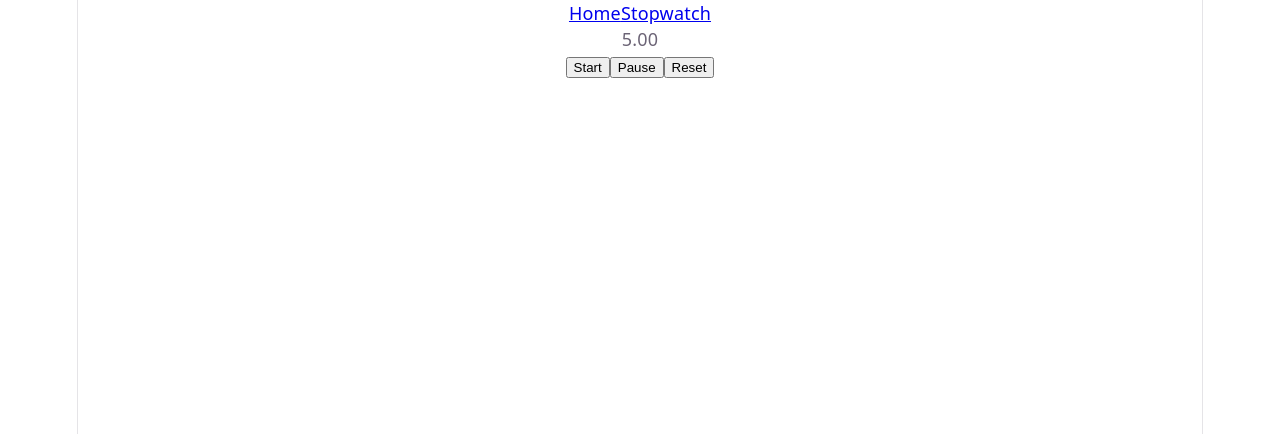
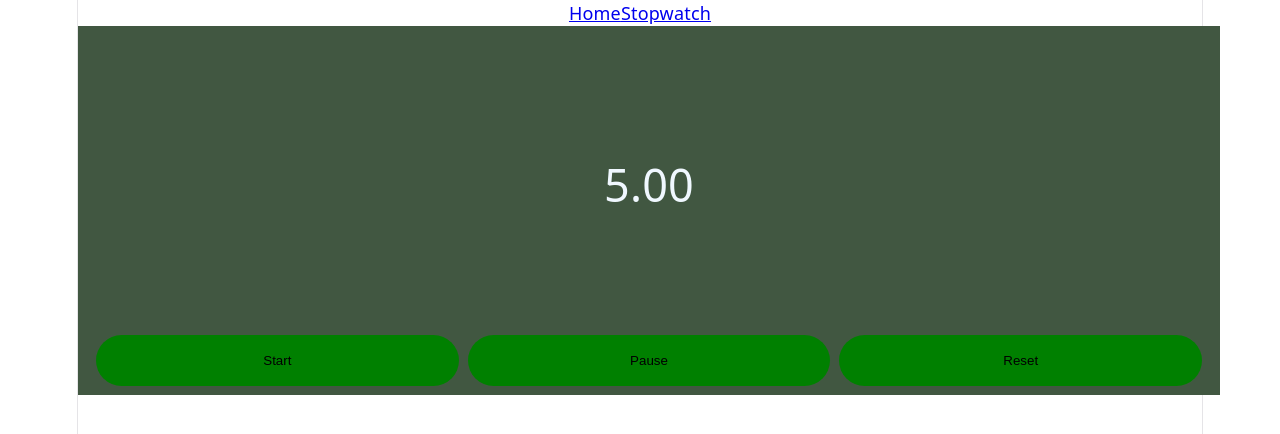
Before and after one commit to loafingbread/react-playground, a React (Vite) app: page /stopwatch in a window 1280 px wide. Shown: the top 434 px of the page. Built offline with nearby package versions, Linux system fonts and the light colour scheme.

Commit message:
style: add stopwatch layout

```diff
--- a/src/problems/Stopwatch/Clock.tsx
+++ b/src/problems/Stopwatch/Clock.tsx
@@ -1,7 +1,8 @@
 import React from "react";
+import styles from "./Stopwatch.module.css";
 
 function Clock(props: { time: number }) {
-  return <div>{props.time.toFixed(2)}</div>;
+  return <div className={`${styles.clock} ${styles.time}`}>{props.time.toFixed(2)}</div>;
 }
 
 export default Clock;
--- a/src/problems/Stopwatch/Controls.tsx
+++ b/src/problems/Stopwatch/Controls.tsx
@@ -1,4 +1,5 @@
 import React from "react";
+import styles from "./Stopwatch.module.css"
 
 function Controls(props: {
   onStart: () => void;
@@ -6,7 +7,7 @@ function Controls(props: {
   onReset: () => void;
 }) {
   return (
-    <div>
+    <div className={styles.controls}>
       <Button buttonText="Start" onClick={props.onStart} />
       <Button buttonText="Pause" onClick={props.onPause} />
       <Button buttonText="Reset" onClick={props.onReset} />
@@ -20,7 +21,7 @@ function Button(props: {
   onClick: () => void;
 }) {
   return (
-    <button type="button" onClick={() => props.onClick()}>
+    <button className={styles["controls-buttons"]} type="button" onClick={() => props.onClick()}>
       {props.buttonText}
     </button>
   );
--- /dev/null
+++ b/src/problems/Stopwatch/Stopwatch.module.css
@@ -0,0 +1,47 @@
+
+.stopwatch {
+    display: flex;
+    flex-direction: column;
+    align-items: center;
+    width: 100%;
+    /* Establish positioning context for children */
+    position: relative;
+    background-color: rgb(65, 87, 65);
+    color: aliceblue;
+    padding: 0.5rem;
+}
+
+.clock {
+    /* Center clock display */
+    display: flex;
+    justify-content: center;
+    align-items: center;
+    /* Set height and make width responsive */
+    height: 300px;
+    width: 100%;
+    /* Change cursor on enter */
+    cursor: pointer;
+}
+
+.time {
+    font-size: 2.5rem;
+    font-variant-numeric: tabular-nums;
+}
+
+.controls {
+    display: flex;
+    flex-direction: row;
+    justify-content: space-evenly;
+    width: 100%;
+    gap: 0.5rem;
+    box-sizing: border-box;
+    padding: 0 0.5rem;
+}
+
+.controls-buttons {
+    flex: 1;
+    padding: 1rem 0;
+    border-radius: 2rem;
+    border-style: none;
+    background-color: green;
+}
--- a/src/problems/Stopwatch/Stopwatch.tsx
+++ b/src/problems/Stopwatch/Stopwatch.tsx
@@ -1,4 +1,5 @@
 import React from "react";
+import styles from "./Stopwatch.module.css";
 import { useTimer } from "./useTimer";
 import Clock from "./Clock";
 import Controls from "./Controls";
@@ -7,7 +8,7 @@ function Stopwatch() {
   const { time, pause, start, reset } = useTimer();
 
   return (
-    <div>
+    <div className={styles.stopwatch}>
       <Clock time={time} />
       <Controls onStart={start} onPause={pause} onReset={reset} />
     </div>
```
